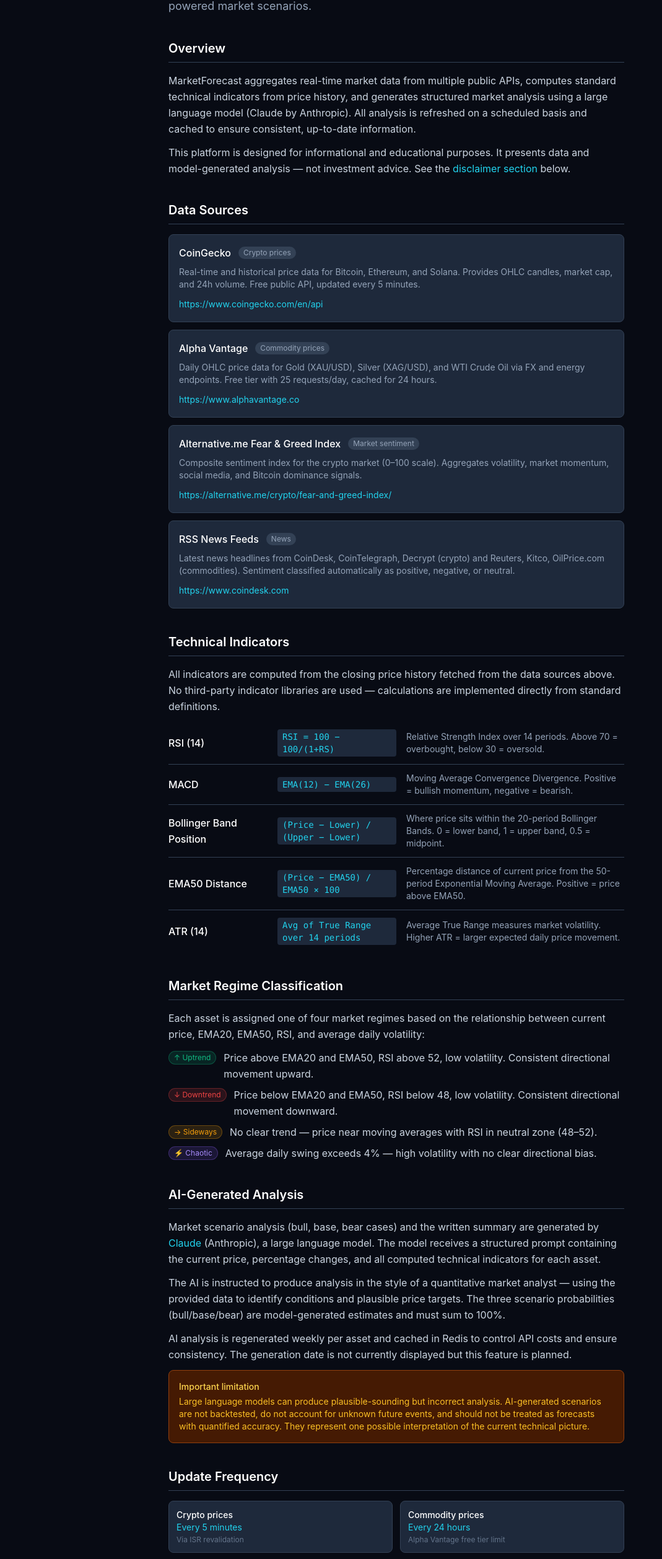
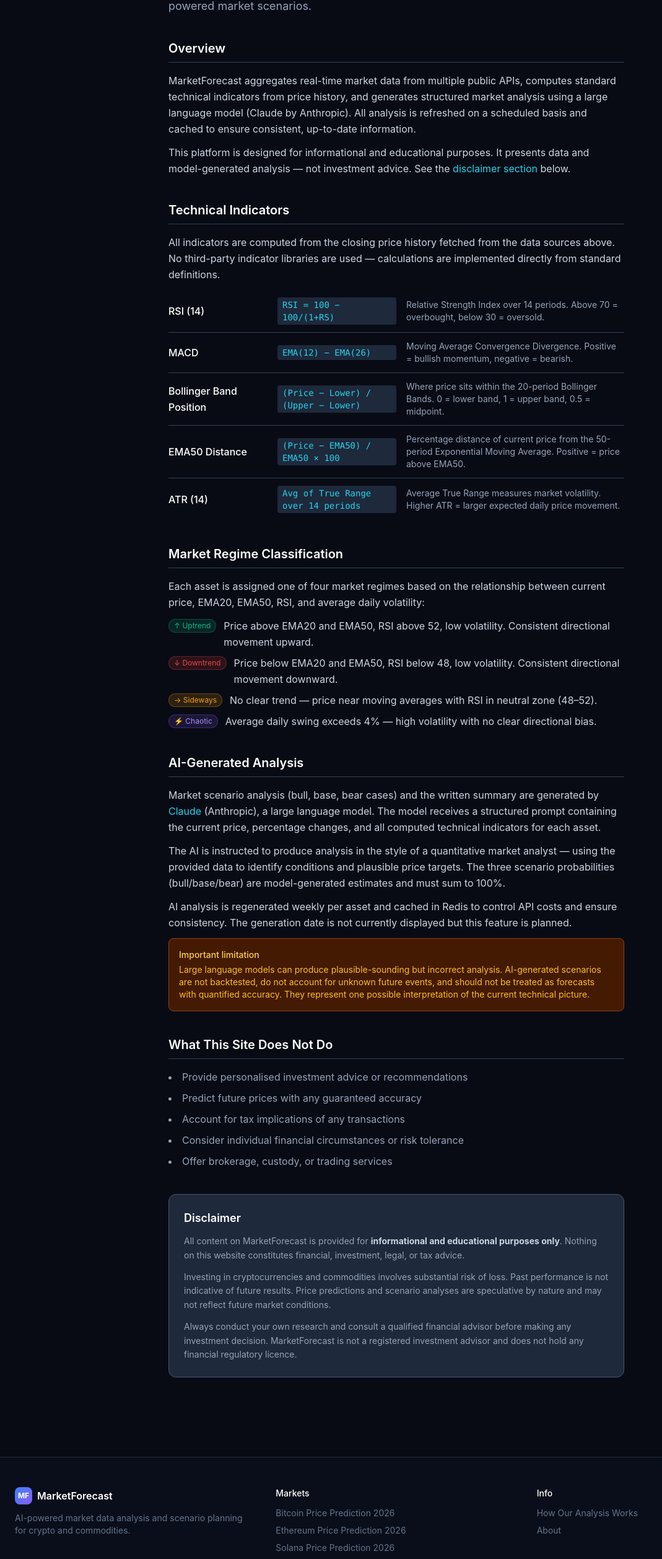
Before and after one commit to dominovd/marketforecast, a Next.js app: page /methodology in a window 1280 px wide. Shown: the part 233-2749 px from the top of the page at 62% size, without its empty margins (0-1069 px from the left). Built offline with nearby package versions, Linux system fonts and the light colour scheme.

Commit message:
fix: remove duplicate solana key; remove data sources & update freq from methodology

```diff
--- a/app/methodology/page.tsx
+++ b/app/methodology/page.tsx
@@ -16,18 +16,6 @@ function Section({ title, children }: { title: string; children: React.ReactNode
   );
 }
 
-function SourceCard({ name, type, url, description }: { name: string; type: string; url: string; description: string }) {
-  return (
-    <div className="bg-slate-800 border border-slate-700 rounded-lg p-4">
-      <div className="flex items-center gap-3 mb-2">
-        <span className="text-white font-medium">{name}</span>
-        <span className="text-xs px-2 py-0.5 rounded-full bg-slate-700 text-slate-400">{type}</span>
-      </div>
-      <p className="text-slate-400 text-sm mb-2">{description}</p>
-      <a href={url} target="_blank" rel="noopener noreferrer" className="text-cyan-400 text-sm hover:underline">{url}</a>
-    </div>
-  );
-}
 
 function IndicatorRow({ name, formula, interpretation }: { name: string; formula: string; interpretation: string }) {
   return (
@@ -62,35 +50,6 @@ export default function MethodologyPage() {
           This platform is designed for informational and educational purposes. It presents data and model-generated
           analysis — not investment advice. See the <a href="#disclaimer" className="text-cyan-400 hover:underline">disclaimer section</a> below.
         </p>
-      </Section>
-
-      <Section title="Data Sources">
-        <div className="grid gap-3">
-          <SourceCard
-            name="CoinGecko"
-            type="Crypto prices"
-            url="https://www.coingecko.com/en/api"
-            description="Real-time and historical price data for Bitcoin, Ethereum, and Solana. Provides OHLC candles, market cap, and 24h volume. Free public API, updated every 5 minutes."
-          />
-          <SourceCard
-            name="Alpha Vantage"
-            type="Commodity prices"
-            url="https://www.alphavantage.co"
-            description="Daily OHLC price data for Gold (XAU/USD), Silver (XAG/USD), and WTI Crude Oil via FX and energy endpoints. Free tier with 25 requests/day, cached for 24 hours."
-          />
-          <SourceCard
-            name="Alternative.me Fear & Greed Index"
-            type="Market sentiment"
-            url="https://alternative.me/crypto/fear-and-greed-index/"
-            description="Composite sentiment index for the crypto market (0–100 scale). Aggregates volatility, market momentum, social media, and Bitcoin dominance signals."
-          />
-          <SourceCard
-            name="RSS News Feeds"
-            type="News"
-            url="https://www.coindesk.com"
-            description="Latest news headlines from CoinDesk, CoinTelegraph, Decrypt (crypto) and Reuters, Kitco, OilPrice.com (commodities). Sentiment classified automatically as positive, negative, or neutral."
-          />
-        </div>
       </Section>
 
       <Section title="Technical Indicators">
@@ -160,25 +119,6 @@ export default function MethodologyPage() {
         </div>
       </Section>
 
-      <Section title="Update Frequency">
-        <div className="grid sm:grid-cols-2 gap-3">
-          {[
-            { label: 'Crypto prices', freq: 'Every 5 minutes', note: 'Via ISR revalidation' },
-            { label: 'Commodity prices', freq: 'Every 24 hours', note: 'Alpha Vantage free tier limit' },
-            { label: 'Fear & Greed Index', freq: 'Every hour', note: 'Daily index, updated at midnight UTC' },
-            { label: 'News headlines', freq: 'Every hour', note: 'Cached in Redis' },
-            { label: 'AI analysis', freq: 'Every 7 days', note: 'Cached in Redis per asset' },
-            { label: 'Technical indicators', freq: 'On every page load', note: 'Computed from latest prices' },
-          ].map(item => (
-            <div key={item.label} className="bg-slate-800 border border-slate-700 rounded-lg p-3">
-              <p className="text-white text-sm font-medium">{item.label}</p>
-              <p className="text-cyan-400 text-sm">{item.freq}</p>
-              <p className="text-slate-500 text-xs mt-0.5">{item.note}</p>
-            </div>
-          ))}
-        </div>
-      </Section>
-
       <Section title="What This Site Does Not Do">
         <ul className="space-y-2 list-disc list-inside text-slate-400">
           <li>Provide personalised investment advice or recommendations</li>
```
